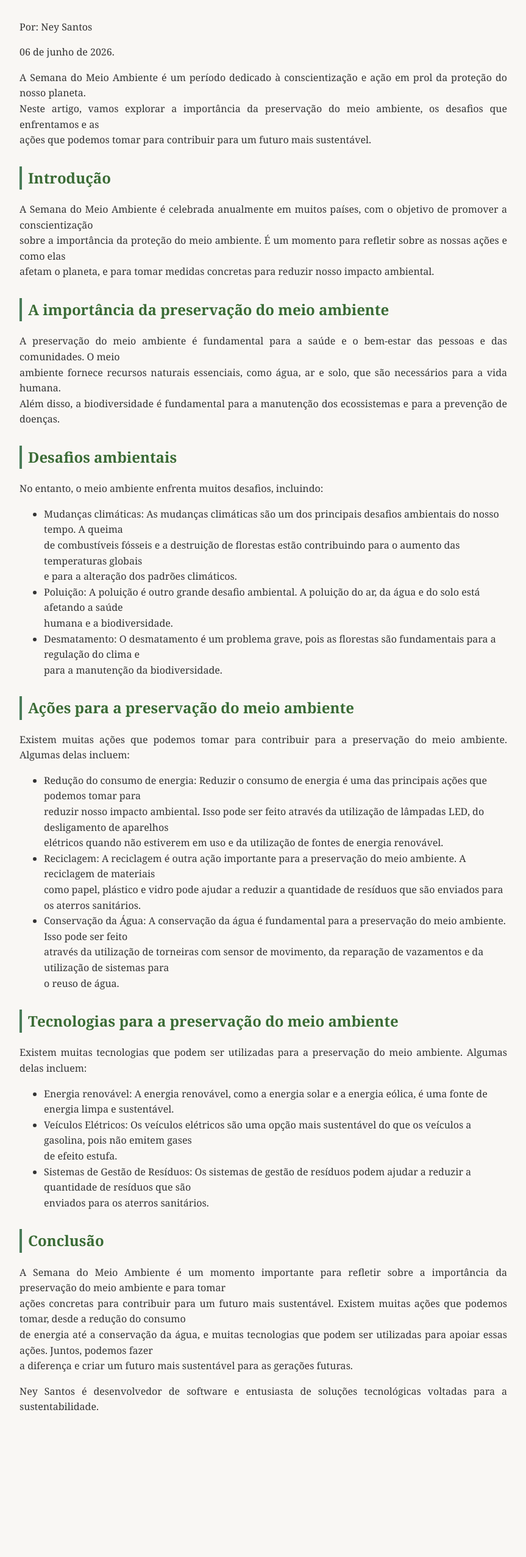
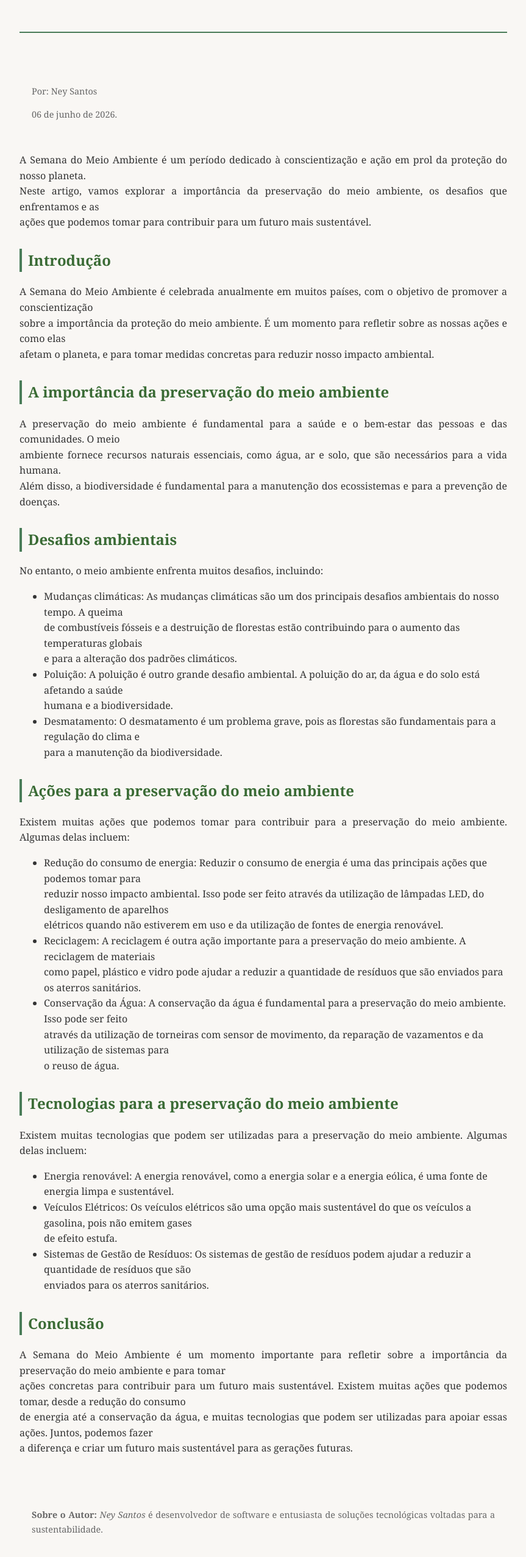
Before and after one commit to neysdev26/projeto_mangue, a website: page assets/artigos/Semana_meio_ambiente.html in a window 1280 px wide. Shown: the part 170-2724 px from the top of the page at 61% size, without its empty margins (208-1071 px from the left). Before the commit the page ends 2526 px from the top, so only its background shows below. Drawn offline with Linux system fonts and the light colour scheme.

Commit message:
artigos.json atualizado.

```diff
--- a/artigos.json
+++ b/artigos.json
@@ -8,6 +8,7 @@
     "autor": "Ney Santos",
     "ano": 2026
   },
+
   {
     "tipo": "html",
     "titulo": "Semana do Meio Ambiente",
--- a/assets/artigos/Semana_meio_ambiente.html
+++ b/assets/artigos/Semana_meio_ambiente.html
@@ -89,13 +89,21 @@
         }
     </style>
 </head>
+
 <body>
- <h1>Semana do Meio Ambiente: uma oportunidade para refletir e agir</h1>
+    <header>
+        <h1>Semana do Meio Ambiente: uma oportunidade para refletir e agir</h1>
+    </header>
+
+ <footer>
  <p>Por: Ney Santos</p>
  <p>06 de junho de 2026.</p>
+ </footer>
+
  <p>A Semana do Meio Ambiente é um período dedicado à conscientização e ação em prol da proteção do nosso planeta. <br>
     Neste artigo, vamos explorar a importância da preservação do meio ambiente, os desafios que enfrentamos e as <br>
     ações que podemos tomar para contribuir para um futuro mais sustentável.</p>
+
  <h2>Introdução</h2>
  <p>A Semana do Meio Ambiente é celebrada anualmente em muitos países, com o objetivo de promover a conscientização<br>
     sobre a importância da proteção do meio ambiente. É um momento para refletir sobre as nossas ações e como elas <br>
@@ -104,6 +112,7 @@
  <p>A preservação do meio ambiente é fundamental para a saúde e o bem-estar das pessoas e das comunidades. O meio<br>
     ambiente fornece recursos naturais essenciais, como água, ar e solo, que são necessários para a vida humana. <br>
     Além disso, a biodiversidade é fundamental para a manutenção dos ecossistemas e para a prevenção de doenças.</p>
+
  <h2>Desafios ambientais</h2>
  <p>No entanto, o meio ambiente enfrenta muitos desafios, incluindo:</p>
  <ul>
@@ -115,6 +124,7 @@
  <li>Desmatamento: O desmatamento é um problema grave, pois as florestas são fundamentais para a regulação do clima e <br>
      para a manutenção da biodiversidade.</li>
  </ul>
+
  <h2>Ações para a preservação do meio ambiente</h2>
  <p>Existem muitas ações que podemos tomar para contribuir para a preservação do meio ambiente. Algumas delas incluem:</p>
  <ul>
@@ -127,6 +137,7 @@
     através da utilização de torneiras com sensor de movimento, da reparação de vazamentos e da utilização de sistemas para<br>
     o reuso de água.</li>
  </ul>
+
  <h2>Tecnologias para a preservação do meio ambiente</h2>
  <p>Existem muitas tecnologias que podem ser utilizadas para a preservação do meio ambiente. Algumas delas incluem:</p>
  <ul>
@@ -136,11 +147,15 @@
  <li>Sistemas de Gestão de Resíduos: Os sistemas de gestão de resíduos podem ajudar a reduzir a quantidade de resíduos que são <br>
     enviados para os aterros sanitários.</li>
  </ul>
+
  <h2>Conclusão</h2>
  <p>A Semana do Meio Ambiente é um momento importante para refletir sobre a importância da preservação do meio ambiente e para tomar<br>
     ações concretas para contribuir para um futuro mais sustentável. Existem muitas ações que podemos tomar, desde a redução do consumo<br>
     de energia até a conservação da água, e muitas tecnologias que podem ser utilizadas para apoiar essas ações. Juntos, podemos fazer<br>
     a diferença e criar um futuro mais sustentável para as gerações futuras.</p>
- <p>Ney Santos é desenvolvedor de software e entusiasta de soluções tecnológicas voltadas para a sustentabilidade.</p>
+
+ <footer>
+ <p><strong>Sobre o Autor:</strong> <em>Ney Santos</em> é desenvolvedor de software e entusiasta de soluções tecnológicas voltadas para a sustentabilidade.</p>
+ </footer>
 </body>
 </html>
```
